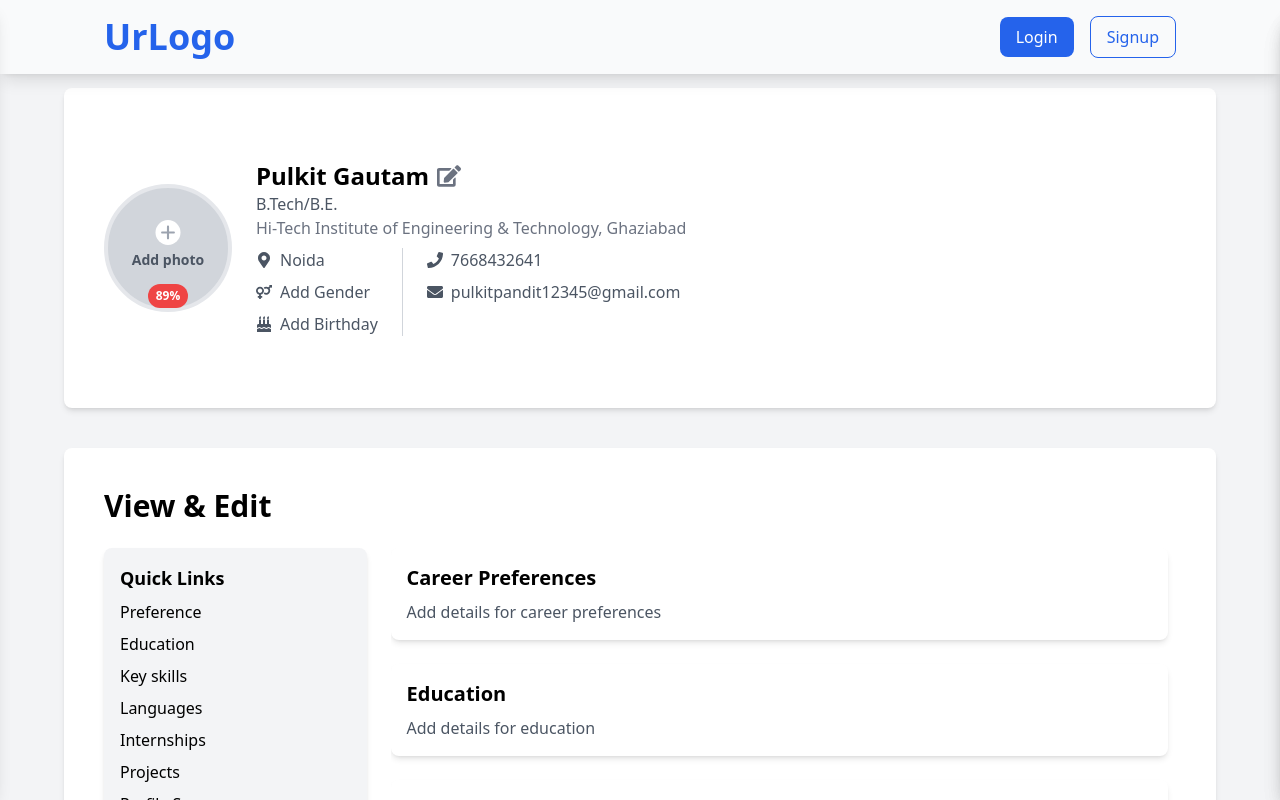
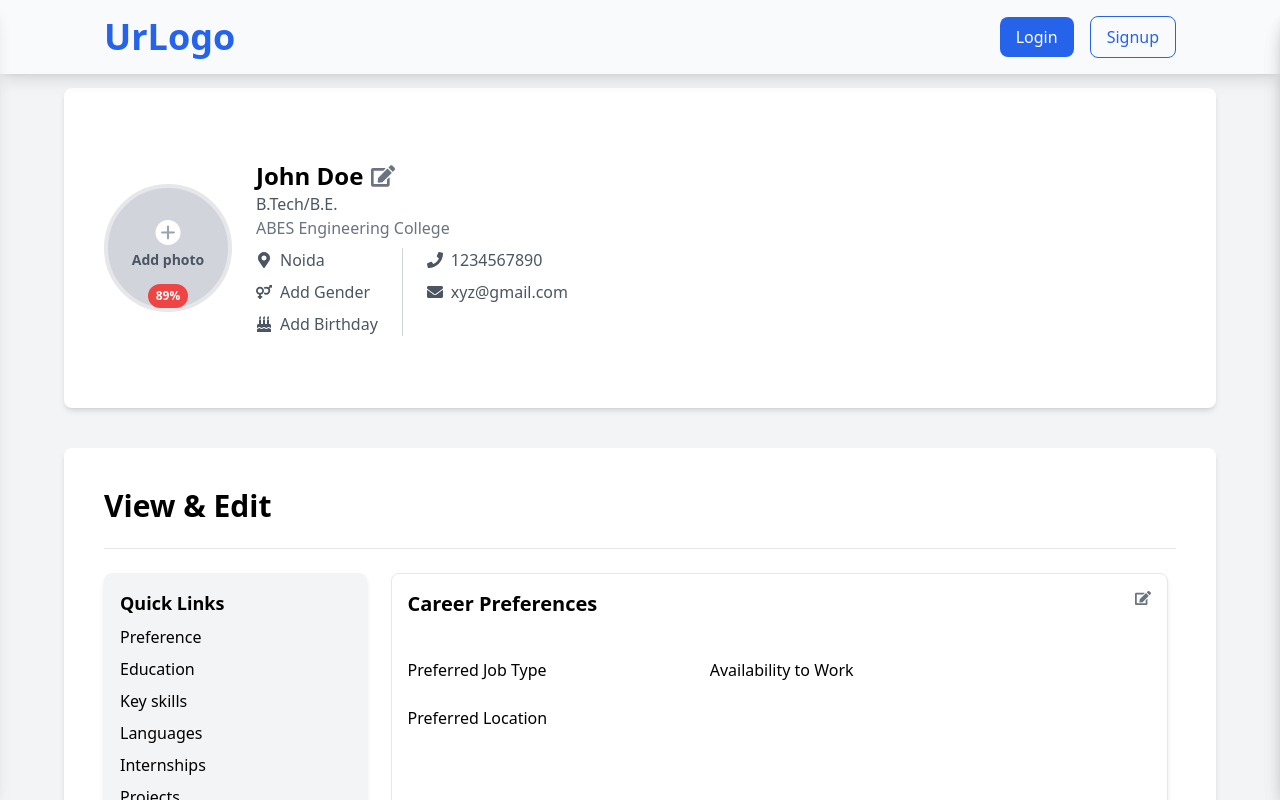
Before and after one commit to Pulkit7668/JobPortal, a React (Vite) app: page /view-update-profile in a window 1280 px wide. Shown: the top 800 px of the page. Built offline with nearby package versions, Linux system fonts and the light colour scheme.

Commit message:
add new things

```diff
--- a/src/Components/Profile/ViewAndUpdateProfile.jsx
+++ b/src/Components/Profile/ViewAndUpdateProfile.jsx
@@ -1,21 +1,26 @@
 import { useState, useRef } from "react";
-import { FaEdit, FaMapMarkerAlt, FaPhone, FaEnvelope, FaVenusMars, FaBirthdayCake } from "react-icons/fa";
+import { FaEdit, FaMapMarkerAlt, FaPhone, FaEnvelope, FaVenusMars, FaBirthdayCake, FaTimes } from "react-icons/fa";
 import { FaPlus } from "react-icons/fa6";
-import { FaTimes } from "react-icons/fa";
 
 function ViewAndUpdateProfile() {
   const [editing, setEditing] = useState(false);
+  const [editingCareerPreferences, setEditingCareerPreferences] = useState(false);
   const [profile, setProfile] = useState({
-    name: "Pulkit Gautam",
+    name: "John Doe",
     education: "B.Tech/B.E.",
-    college: "Hi-Tech Institute of Engineering & Technology, Ghaziabad",
+    college: "ABES Engineering College",
     location: "Noida",
     hometown: "Agra",
-    email: "pulkitpandit12345@gmail.com",
-    phone: "7668432641",
+    email: "xyz@gmail.com",
+    phone: "1234567890",
     gender: "Add Gender",
     birthday: "Add Birthday",
     currentLocation: "",
+  });
+  const [careerPreferences, setCareerPreferences] = useState({
+    jobType: "",
+    availability: "",
+    preferredLocation: "",
   });
   const [showPhotoModal, setShowPhotoModal] = useState(false);
   const [photo, setPhoto] = useState(null);
@@ -23,6 +28,10 @@
 
   const handleChange = (e) => {
     setProfile({ ...profile, [e.target.name]: e.target.value });
+  };
+
+  const handleCareerPreferencesChange = (e) => {
+    setCareerPreferences({ ...careerPreferences, [e.target.name]: e.target.value });
   };
 
   const handlePhotoChange = (e) => {
@@ -40,6 +49,22 @@
 
   const handleRemoveGender = () => {
     setProfile({ ...profile, gender: "Add Gender" });
+  };
+
+  const handleJobTypeClick = (jobType) => {
+    setCareerPreferences({ ...careerPreferences, jobType });
+  };
+
+  const handleRemoveJobType = () => {
+    setCareerPreferences({ ...careerPreferences, jobType: "" });
+  };
+
+  const handleAvailabilityClick = (availability) => {
+    setCareerPreferences({ ...careerPreferences, availability });
+  };
+
+  const handleRemoveAvailability = () => {
+    setCareerPreferences({ ...careerPreferences, availability: "" });
   };
 
   // Function to calculate profile completion percentage
@@ -108,7 +133,7 @@
                 Edit Profile
                 <FaTimes
                   className="cursor-pointer text-red-500"
-                  onClick={() => setEditing(false)} // Close editing mode when clicked
+                  onClick={() => setEditing(false)}
                 />
               </h2>
               <div className="space-y-4 overflow-y-auto custom-scrollbar" style={{ maxHeight: '400px', paddingRight: '10px' }}>
@@ -227,6 +252,7 @@
       {/* Quick Links Section */}
       <div className="max-w-6xl mx-auto p-10 bg-white shadow-md rounded-lg relative flex flex-col gap-6 mt-10">
         <h1 className="text-3xl font-bold">View & Edit</h1>
+        <hr />
         <div className="flex gap-6">
           <div className="w-1/4 bg-gray-100 p-4 rounded-lg shadow-md h-[30rem] overflow-hidden">
             <h2 className="text-lg font-bold">Quick Links</h2>
@@ -262,14 +288,117 @@
               "Academic Achievements",
               "Resume",
             ].map((section, index) => (
-              <div key={index} className="p-4 bg-white shadow-md rounded-lg">
+              <div key={index} className="p-4 bg-white shadow-md border rounded-lg relative" style={{ height: '250px' }}>
                 <h3 className="text-xl font-bold">{section}</h3>
-                <p className="text-gray-600 mt-2">Add details for {section.toLowerCase()}</p>
+                {section === "Career Preferences" ? (
+                  <div className="mt-10">
+                  <div className="flex justify-between gap-4 mt-2">
+                    <div className="flex flex-col">
+                      <span className="font-medium">Preferred Job Type</span>
+                      <span className="text-blue-600 font-semibold">{careerPreferences.jobType}</span>
+                    </div>
+                    <div className="flex flex-col mr-[40%]">
+                      <span className="font-medium">Availability to Work</span>
+                      <span className="text-blue-600 font-semibold">{careerPreferences.availability}</span>
+                    </div>
+                  </div>
+                  <div className="flex flex-col mt-6">
+                      <span className="font-medium">Preferred Location</span>
+                      <span className="text-blue-600 font-semibold">{careerPreferences.preferredLocation}</span>
+                  </div>
+                  </div>
+                ) : (
+                  <p className="text-gray-600 mt-2">Add details for {section.toLowerCase()}</p>
+                )}
+                <FaEdit className="text-gray-500 cursor-pointer absolute top-4 right-4" onClick={() => section === "Career Preferences" ? setEditingCareerPreferences(true) : setEditing(true)} />
               </div>
             ))}
           </div>
         </div>
       </div>
+
+      {/* Career Preferences Edit Modal */}
+      {editingCareerPreferences && (
+        <div className="fixed inset-0 bg-black bg-opacity-50 flex items-center justify-center z-50">
+          <div className="bg-white p-6 rounded-lg shadow-lg w-[50%]">
+            <h2 className="text-xl font-bold mb-4 flex items-center justify-between">
+              Edit Career Preferences
+              <FaTimes
+                className="cursor-pointer text-red-500"
+                onClick={() => setEditingCareerPreferences(false)}
+              />
+            </h2>
+            <div className="space-y-4 overflow-y-auto custom-scrollbar" style={{ maxHeight: '400px', paddingRight: '10px' }}>
+              <div>
+                <label className="font-medium">Preferred Job Type</label>
+                <div className="flex gap-4 mt-2">
+                  {careerPreferences.jobType === "" ? (
+                    <>
+                      <button
+                        onClick={() => handleJobTypeClick("Internships")}
+                        className="px-4 py-2 border-2 rounded-3xl bg-white text-gray-600 border-gray-300 hover:bg-blue-500 hover:text-white"
+                      >
+                        Internships
+                      </button>
+                      <button
+                        onClick={() => handleJobTypeClick("Jobs")}
+                        className="px-4 py-2 border-2 rounded-3xl bg-white text-gray-600 border-gray-300 hover:bg-blue-500 hover:text-white"
+                      >
+                        Jobs
+                      </button>
+                    </>
+                  ) : (
+                    <div className="px-4 py-2 border-2 rounded-3xl bg-gray-200 text-gray-600 flex items-center gap-2">
+                      {careerPreferences.jobType}
+                      <FaTimes
+                        className="text-red-500 cursor-pointer"
+                        onClick={handleRemoveJobType}
+                      />
+                    </div>
+                  )}
+                </div>
+              </div>
+              <div>
+                <label className="font-medium">Availability to Work</label>
+                <div className="flex gap-4 mt-2">
+                  {careerPreferences.availability === "" ? (
+                    ["15 Days or less", "1 Month", "2 Months", "3 Months", "More than 3 Months"].map((duration) => (
+                      <button
+                        key={duration}
+                        onClick={() => handleAvailabilityClick(duration)}
+                        className="px-4 py-2 border-2 rounded-3xl bg-white text-gray-600 border-gray-300 hover:bg-blue-500 hover:text-white"
+                      >
+                        {duration}
+                      </button>
+                    ))
+                  ) : (
+                    <div className="px-4 py-2 border-2 rounded-3xl bg-gray-200 text-gray-600 flex items-center gap-2">
+                      {careerPreferences.availability}
+                      <FaTimes
+                        className="text-red-500 cursor-pointer"
+                        onClick={handleRemoveAvailability}
+                      />
+                    </div>
+                  )}
+                </div>
+              </div>
+              <div>
+                <label className="font-medium">Preferred Location</label>
+                <input name="preferredLocation" value={careerPreferences.preferredLocation} onChange={handleCareerPreferencesChange} className="w-full p-2 border rounded-2xl" />
+              </div>
+            </div>
+            <div className="flex justify-end gap-2 mt-4">
+              <button onClick={() => setEditingCareerPreferences(false)} className="mr-5 font-semibold text-blue-600 rounded-lg">Cancel</button>
+              <button
+                onClick={() => setEditingCareerPreferences(false)}
+                className="px-3 py-2 bg-blue-600 text-white rounded-lg"
+              >
+                Save Changes
+              </button>
+            </div>
+          </div>
+        </div>
+      )}
     </div>
   );
 }
```
